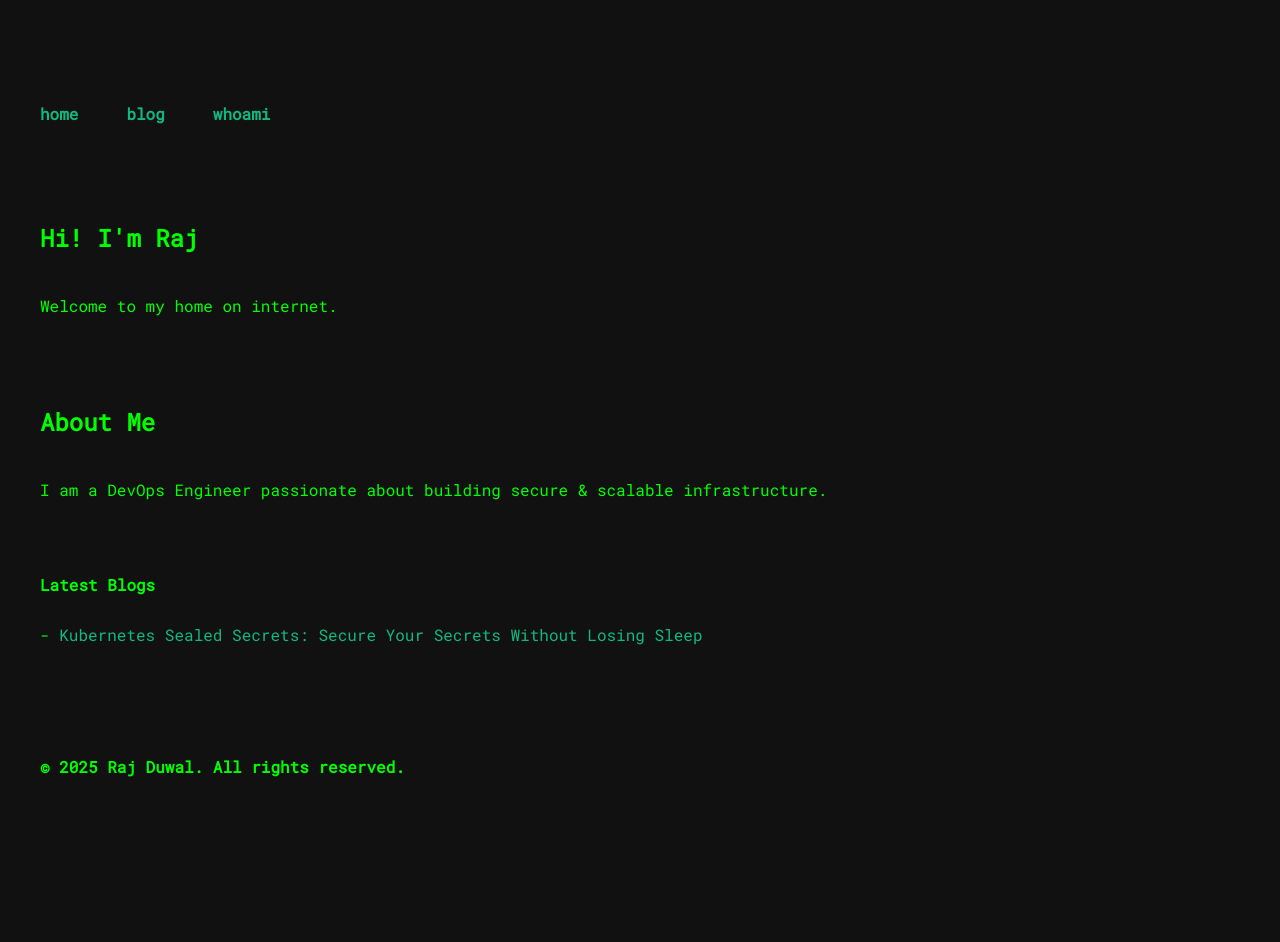
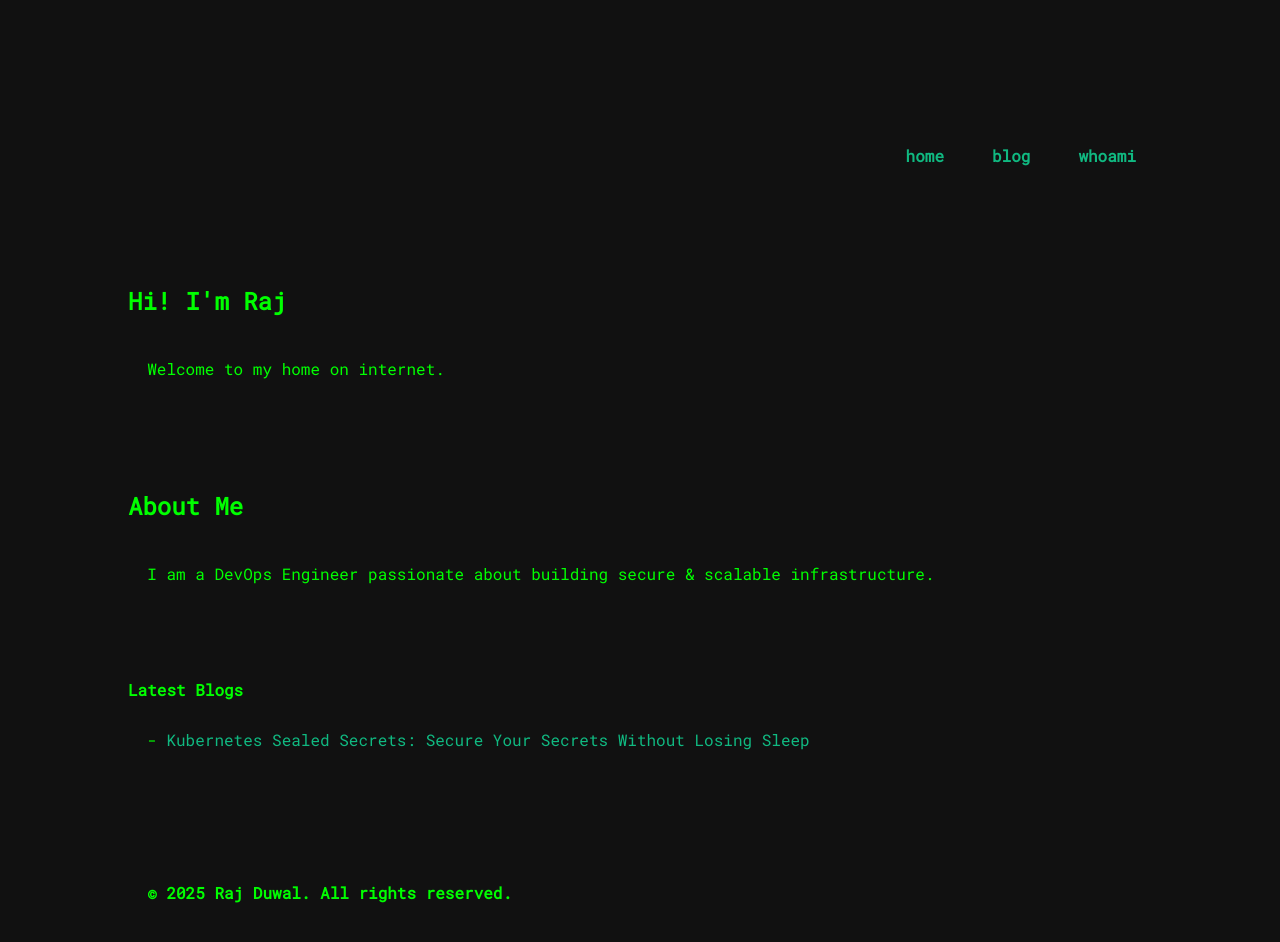
Before and after one commit to draazxp/rajduwal, a plain HTML site: page index.html in a window 1280 px wide. Before the commit the page ends 867 px from the top, so only its background shows below. Drawn offline with Linux system fonts and the light colour scheme.

Commit message:
fixed name

```diff
--- a/index.html
+++ b/index.html
@@ -11,14 +11,21 @@
       font-family: 'Roboto Mono', monospace;
       background: #111;
       color: #0f0;
-      padding: 40px;
       white-space: pre;
       margin: 0;
     }
 
-    /* Horizontal navbar that blends in */
+    /* Container with side margins */
+    .container {
+      margin-left: 10%;
+      margin-right: 10%;
+      padding: 40px 0;
+    }
+
+    /* Horizontal navbar aligned right */
     nav {
       display: flex;
+      justify-content: flex-end;
       gap: 2em;
       margin-bottom: 2em;
     }
@@ -41,11 +48,13 @@
       font-weight: bold;
       color: #0f0;
     }
-    a { color: #10b981; text-decoration: none; display: inline-block; margin-right: 1em; } a:hover { text-decoration: underline; }
+    a { color: #10b981; text-decoration: none; display: inline-block; margin-right: 1em; }
+    a:hover { text-decoration: underline; }
   </style>
 </head>
 <body>
 
+<div class="container">
   <!-- Horizontal Navbar -->
   <nav>
     <a href="#home">home</a>
@@ -68,11 +77,7 @@ I am a DevOps Engineer passionate about building secure & scalable infrastructur
   <div class="section-title" style="margin-top:3em;">
   &copy; 2025 Raj Duwal. All rights reserved.
   </div>
+</div>
 
-<script>
-console.log(`%c
-██████╗  █████╗ ██████╗     ██████╗ ██╗   ██╗██╗    ██╗
-██╔══██╗██╔══██╗██╔══██╗    ██╔══██╗██║   ██║██║    ██║
-██████╔╝███████║██████╔╝    ██████╔╝██║   ██║██║ █╗ ██║
-██╔═══╝ ██╔══██║██╔═══╝     ██╔═══╝ ██║   ██║██║███╗██║
-██║     ██║  ██║██║
+</body>
+</html>
```
Lines whose indentation alone changed are shown as unchanged.
